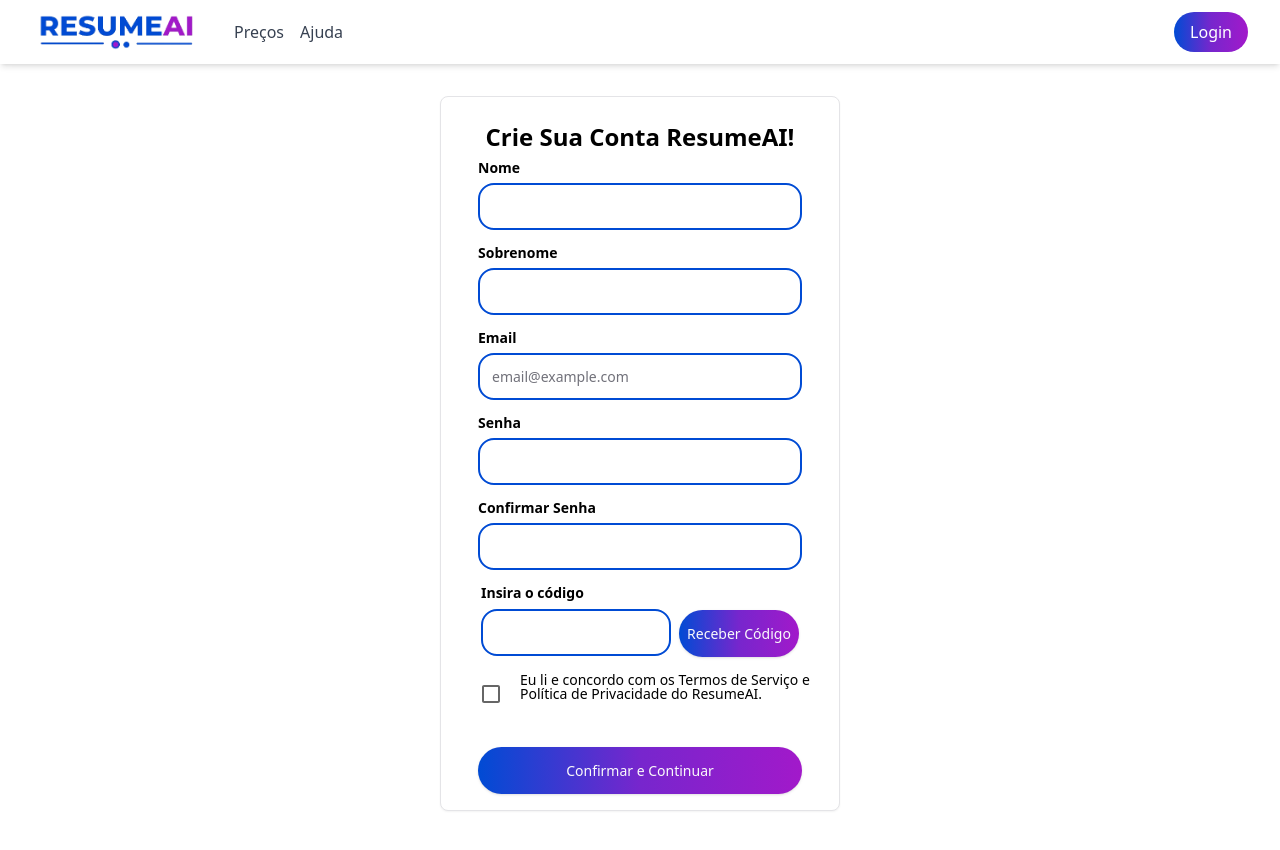
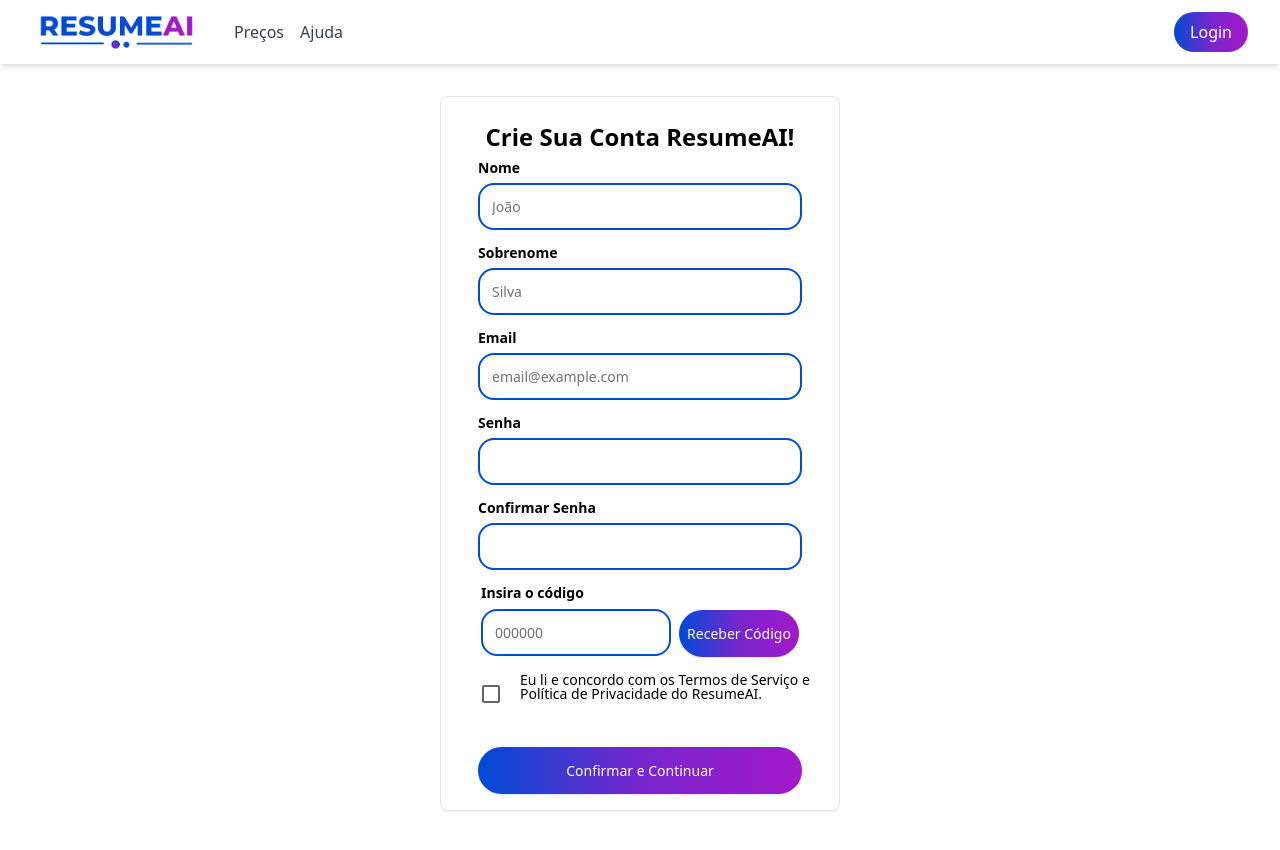
Before and after one commit to fabriely/ResumeAI, a Next.js app in the folder client/: page /register in a window 1280 px wide. Shown: the top 850 px of the page. Built offline with nearby package versions, Linux system fonts and the light colour scheme; no server answers.

Commit message:
Registrartion Screen Integration with BackEnd
feat/integration-registration: Registration screen is now integrated with BackEnd. User information is validated and sent to the BackEnd to be added in the database.

```diff
--- a/client/package.json
+++ b/client/package.json
@@ -14,7 +14,10 @@
     "generate": "plop --plopfile generators/plopfile.js"
   },
   "dependencies": {
+    "@emotion/react": "^11.14.0",
+    "@emotion/styled": "^11.14.0",
     "@hookform/resolvers": "^3.9.0",
+    "@mui/material": "^6.4.4",
     "@radix-ui/react-accordion": "^1.1.2",
     "@radix-ui/react-dropdown-menu": "^2.1.1",
     "@radix-ui/react-icons": "^1.3.0",
--- a/client/src/components/cardRegister/index.tsx
+++ b/client/src/components/cardRegister/index.tsx
@@ -1,4 +1,5 @@
 import React, { useState } from "react";
+import api from "services/api";
 import { Button } from "components/ui/button";
 import { Card, CardContent, CardHeader } from "components/ui/card";
 import { Input } from "components/ui/input";
@@ -10,11 +11,31 @@ import { boolean, string } from "zod";
 
 const FormRegister = () => {
     const router = useRouter();
+    const [name, setName] = useState("");
+    const [last_name, setLastName] = useState("");
     const [email, setEmail] = useState("");
     const [password, setPassword] = useState("");
     const [confirmPassword, setConfirmPassword] = useState("");
     const [errorMessage, setErrorMessage] = useState("");
-    const [boxChecked, setBoxChecked] = useState("");
+    const [boxChecked, setBoxChecked] = useState(false);
+
+    const handleSendRegisterCredentials = async () => {
+        try {
+            const response = await api.post("/users/", {
+                name,
+                last_name,
+                email,
+                password,
+            });
+
+            if (response.status === 200) {
+                router.push("/chatbot");
+            }
+        } catch (error) {
+            setErrorMessage("An unexpected error occurred. Please try again.");
+            console.error(error);
+        }
+    };
 
     const handleRegister = async () => {
         try {
@@ -31,20 +52,22 @@ const FormRegister = () => {
             }
 
             if (emailValidation.success && passwordValidation.success) {
-            if (password != confirmPassword) {
-                setErrorMessage("A Senha e a Confirmação de Senha precisam ser iguais.")
+                if (password !== confirmPassword) {
+                    setErrorMessage("A senha e a confirmação de senha precisam ser iguais.");
+                } else {
+                    await handleSendRegisterCredentials();
                 }
-            else {
-                router.push("");
             }
-          };
 
+            if (!boxChecked) {
+                setErrorMessage("Você deve concordar com os Termos de Serviço e Política de Privacidade.");
+                return;
+            }
         } catch (error) {
             setErrorMessage("An unexpected error occurred. Please try again.");
             console.error(error);
         }
     };
-
 
     return (
         <div className="flex justify-around items-center p-24">
@@ -57,11 +80,25 @@ const FormRegister = () => {
                 <CardContent className="overflow-auto flex flex-col gap-4 p-4 -mt-8">
                     <div className="grid gap-2 justify-center">
                         <Label className="text-black font-bold" htmlFor="Nome"> Nome </Label>
-                    <Input className="bg-white border-2 border-[#004BD4] w-[324px] h-[47px] rounded-[16px]" required></Input>
+                        <Input className="bg-white border-2 border-[#004BD4] w-[324px] h-[47px] rounded-[16px]"
+                            id="name"
+                            type="name"
+                            placeholder="João"
+                            value={name}
+                            onChange={(e) => setName(e.target.value)}
+                            required
+                        ></Input>
                     </div>
                     <div className="grid gap-2 justify-center">
                         <Label className="text-black font-bold" htmlFor="Sobrenome"> Sobrenome </Label>
-                    <Input className="bg-white border-2 border-[#004BD4] w-[324px] h-[47px] rounded-[16px]"></Input>
+                        <Input className="bg-white border-2 border-[#004BD4] w-[324px] h-[47px] rounded-[16px]"
+                            id="last_name"
+                            type="last_name"
+                            placeholder="Silva"
+                            value={last_name}
+                            onChange={(e) => setLastName(e.target.value)}
+                            required
+                        ></Input>
                     </div>
                     <div className="grid gap-2 justify-center">
                         <Label className="text-black font-bold" htmlFor="Email"> Email </Label>
@@ -97,7 +134,14 @@ const FormRegister = () => {
                     <div className="flex gap-2 justify-center">
                         <div className="grid gap-2 justify-evenly">
                             <Label className="text-black font-bold" htmlFor="Insira o Código"> Insira o código </Label>
-                            <Input className="bg-white border-2 border-[#004BD4] w-[190px] h-[47px] rounded-[16px]"></Input>
+                            <Input className="bg-white border-2 border-[#004BD4] w-[190px] h-[47px] rounded-[16px]"
+                                id="code"
+                                type="code"
+                                placeholder="000000"
+                                // value={}
+                                // onChange={}
+                                // required
+                            ></Input>
                         </div>
                         <Button className="w-[120px] h-[47px] rounded-[24px] mt-6 bg-gradient-to-r from-[#004BD4] via-[#5331CF] via-[#7726CD] to-[#A219CA]"
                             // onClick={}
@@ -107,6 +151,8 @@ const FormRegister = () => {
                     </div>
                     <div className="flex gap-2 justify-center">
                         <Checkbox
+                            checked={boxChecked}
+                            onChange={(e) => setBoxChecked(e.target.checked)}
                         ></Checkbox>
                         <Label className="text-black w-[290px]" htmlFor="Concordar">Eu li e concordo com os Termos de Serviço e Política de Privacidade do ResumeAI.</Label>
                     </div>
@@ -122,8 +168,6 @@ const FormRegister = () => {
                 </CardContent>
             </Card>
         </div>
-
-
     )
 };
 
--- a/client/src/validations/loginValidationSchema.ts
+++ b/client/src/validations/loginValidationSchema.ts
@@ -3,18 +3,18 @@ import { z } from 'zod';
 // Esquema de validação para o email
 export const emailSchema = z
     .string()
-    .email({ message: "O email precisa ser válido" })
+    .email({ message: "O email precisa ser válido." })
     .regex(/^[^\s@]+@[^\s@]+\.[^\s@]+$/, {
-        message: "O email precisa ser válido"
+        message: "O email precisa ser válido."
     });
 
 // Esquema de validação para a senha
 export const passwordSchema = z
     .string()
-    .min(8, { message: "A senha precisa ter pelo menos 8 caracteres" })
-    .regex(/\d/, { message: "A senha precisa ter pelo menos um número" })
+    .min(8, { message: "A senha precisa ter pelo menos 8 caracteres." })
+    .regex(/\d/, { message: "A senha precisa ter pelo menos um número." })
     .regex(/[!@#$%^&*(),.?":{}|<>_\-+=~`[\]\\;'/]/, {
-        message: "A senha precisa ter pelo menos um caractere especial",
+        message: "A senha precisa ter pelo menos um caractere especial.",
     });
 
 // Função para validar o email
@@ -32,5 +32,5 @@ export const validatePassword = (password: string) => {
     if (!passwordValidation.success) {
         return { success: false, message: passwordValidation.error.errors[0].message };
     }
-    return { success: true };
+    return { success: true, message: "A senha é válida!" };
 };
```
Also changed, not shown: 2 other files (tests, documents, lock files or other folders). Lines whose indentation alone changed are shown as unchanged.
